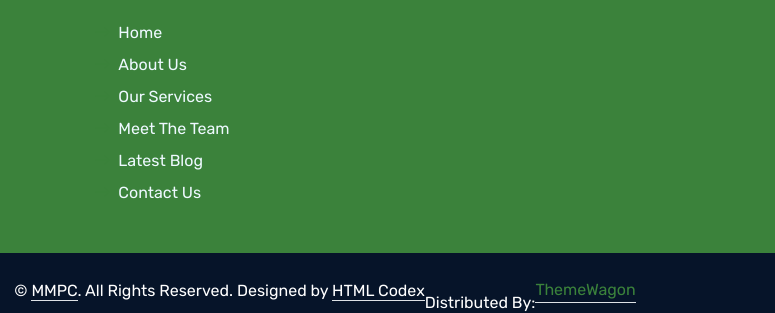
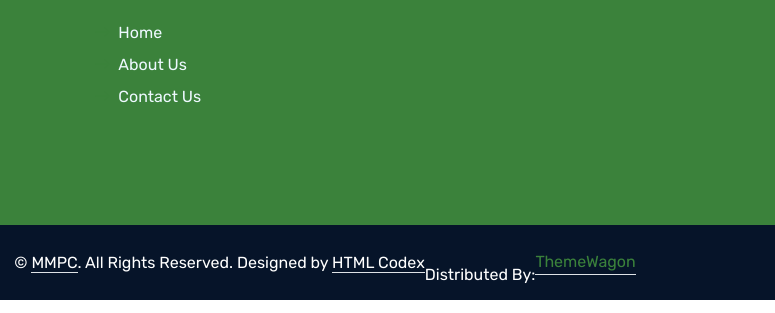
Before and after one commit to timoteo022/Maritime-Multi-Purpose-Cooperative, a plain HTML site: page docs/contact.html in a window 1280 px wide. Shown: the part 1676-1989 px from the top of the page, 505-1280 px from the left. Drawn offline with nearby package versions, Linux system fonts and the light colour scheme.

Commit message:
Update contact.html

```diff
--- a/docs/contact.html
+++ b/docs/contact.html
@@ -247,9 +247,6 @@
                             <div class="link-animated d-flex flex-column justify-content-start">
                                 <a class="text-light mb-2" href="#"><i class="bi bi-arrow-right text-primary me-2"></i>Home</a>
                                 <a class="text-light mb-2" href="#"><i class="bi bi-arrow-right text-primary me-2"></i>About Us</a>
-                                <a class="text-light mb-2" href="#"><i class="bi bi-arrow-right text-primary me-2"></i>Our Services</a>
-                                <a class="text-light mb-2" href="#"><i class="bi bi-arrow-right text-primary me-2"></i>Meet The Team</a>
-                                <a class="text-light mb-2" href="#"><i class="bi bi-arrow-right text-primary me-2"></i>Latest Blog</a>
                                 <a class="text-light" href="#"><i class="bi bi-arrow-right text-primary me-2"></i>Contact Us</a>
                             </div>
                         </div>
```
